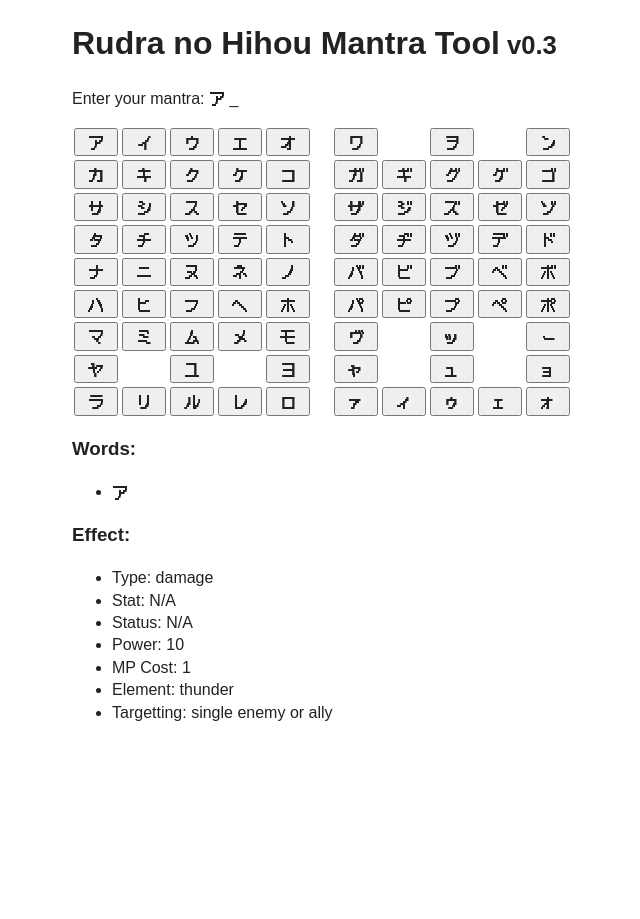
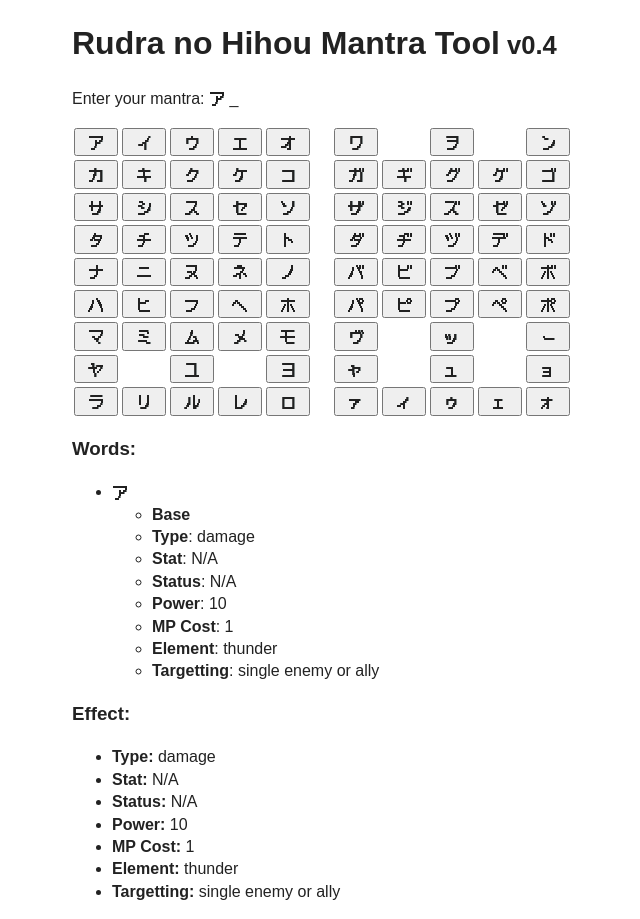
Before and after one commit to IgnacioCartes/rudra-mantras-tool, a plain HTML site: page index.html in a window 1280 px wide. Both pictures are taken after a click on the button 404 px from the left and 142 px from the top of the page. Shown: the whole page, without its empty margins (308-948 px from the left). Before the commit the page ends 800 px from the top, so only its background shows below. Drawn offline with Linux system fonts and the light colour scheme.

Commit message:
First draft of word info for mantras

```diff
--- a/index.html
+++ b/index.html
@@ -18,7 +18,7 @@
 	</head>
 	<body>
 		<div style="width: 520px; margin: 16px auto;">
-			<h1>Rudra no Hihou Mantra Tool<small> v0.3</small></h1>
+			<h1>Rudra no Hihou Mantra Tool<small> v0.4</small></h1>
 			<p>
 				Enter your mantra: <span id="mantra"></span> _
 			</p>
@@ -56,13 +56,13 @@
 				</ul>
 				<h3>Effect:</h3>
 				<ul>
-					<li>Type: <span id="m-type"></span></li>
-					<li>Stat: <span id="m-stat"></span></li>
-					<li>Status: <span id="m-status"></span></li>
-					<li>Power: <span id="m-power"></span></li>
-					<li>MP Cost: <span id="m-mpcost"></span></li>
-					<li>Element: <span id="m-element"></span></li>
-					<li>Targetting: <span id="m-targetting"></span></li>
+					<li><b>Type:</b> <span id="m-type"></span></li>
+					<li><b>Stat:</b> <span id="m-stat"></span></li>
+					<li><b>Status:</b> <span id="m-status"></span></li>
+					<li><b>Power:</b> <span id="m-power"></span></li>
+					<li><b>MP Cost:</b> <span id="m-mpcost"></span></li>
+					<li><b>Element:</b> <span id="m-element"></span></li>
+					<li><b>Targetting:</b> <span id="m-targetting"></span></li>
 				</ul>
 			</div>
 		</div>
--- a/js/app.js
+++ b/js/app.js
@@ -163,18 +163,47 @@
 		// process pieces
 		$("#words").empty();
 		$.each(parsed, function(index, chain) {
-			// display each part
-			var $li = $("<li/>");
-			$li.html(mantraToHTML(chain.chain));
-			$("#words").prepend($li);
-
 			// modify mantra
-			console.log(chain.base, chain.prefix);
-			finalMantra = modifyMantra(
+			//console.log(chain.base, chain.prefix);
+			response = modifyMantra(
 				finalMantra,
 				window.MANTRAS.base[chain.base],
 				window.MANTRAS.prefix[chain.prefix]
 			);
+
+			finalMantra = response.mantra;
+
+			// display each part
+			var $li = $("<li/>");
+			var $wordInfoList = $('<ul class="word-info"/>');
+
+			// create word info list
+			$.each(response.ops, function(i, op) {
+				var key = Object.keys(op)[0];
+				if(key == "base") {
+					// list all properties
+					$wordInfoList.append("<li><b>Base</b></li>");
+					$wordInfoList.append("<li><b>Type</b>: " + typeToString(finalMantra.type) + "</li>");
+					$wordInfoList.append("<li><b>Stat</b>: " + statToString(finalMantra.stat) + "</li>");
+					$wordInfoList.append("<li><b>Status</b>: " + statusToString(finalMantra.status, finalMantra.status2) + "</li>");
+					$wordInfoList.append("<li><b>Power</b>: " + finalMantra.power + "</li>");
+					$wordInfoList.append("<li><b>MP Cost</b>: " + finalMantra.mpCost + "</li>");
+					$wordInfoList.append("<li><b>Element</b>: " + elementToString(finalMantra.element) + "</li>");
+					$wordInfoList.append("<li><b>Targetting</b>: " + targetingToString(finalMantra.targeting) + "</li>");
+				} else {
+					// show mod
+					var $item = $("<li/>");
+					$item.html("<b>" + key + ":</b> " + op[key]);
+					$wordInfoList.append($item);
+				};
+			});
+
+			// append elements to main word list
+			$li.html(mantraToHTML(chain.chain));
+			$li.append($wordInfoList);
+
+			$("#words").append($li);	// read from top to bottom
+			//$("#words").prepend($li);	// read from bottom to top
 		});
 
 		if(finalMantra === undefined)
@@ -207,13 +236,15 @@
 	 * Applies a new prefix or sets a base to a mantra
 	 * Called for every additional word to modify the base
 	 *
-	 * Returns the modified mantra
+	 * Returns and object with:
+	 * - mantra: the modified mantra
+	 * - ops: array with the operations performed to the mantra
 	 *
 	 **/
 	var modifyMantra = function(fMantra, base, prefix) {
 
-		console.log(base);
-		console.log(prefix);
+		// keep track of operations done to mantra
+		var ops = [];
 
 		// misc functions
 		// $C0/D7E6
@@ -228,6 +259,7 @@
 			// FIX - due to an oversight in the code (most likely) the MP cost CAN be 0 at this point (it will be corrected later though)
 			if(fMantra.mpCost < 0) fMantra.mpCost = 1;
 			if(fMantra.mpCost > 63) fMantra.mpCost = 63;
+			if(prefix.mpCost) ops.push({mpCostMod: prefix.mpCost});
 		};
 
 		// varies
@@ -235,6 +267,7 @@
 			fMantra.power += parseInt(prefix.power * (mult || 1));
 			if(fMantra.power < 0) fMantra.power = 0;
 			if(fMantra.power > 255) fMantra.power = 255;
+			if(prefix.power) ops.push({powerMod: prefix.power * (mult || 1)});
 		}
 
 		// $C0/D6CF
@@ -259,16 +292,36 @@
 				fMantra.forms = base.forms;
 				fMantra.type = base.type;
 				fMantra.animation = base.animation;
+				ops.push(
+					{type: typeToString(base.type)},
+					{stat: statToString(base.statEffect)},
+					{status: statusToString(base.status, base.status2)}
+				);
 			};
 
 			if(inh & 2) {
 				fMantra.power = base.power;
 				fMantra.accuracy = base.accuracy;
+				ops.push(
+					{power: base.power},
+					{accuracy: base.accuracy}
+				);
 			};
 
-			if(inh & 4) fMantra.element = base.element;
-			if(inh & 8) fMantra.targeting = base.targeting;
-			if(inh & 16) fMantra.mpCost = base.mpCost;
+			if(inh & 4) {
+				fMantra.element = base.element;
+				ops.push({element: elementToString(base.element)});
+			};
+
+			if(inh & 8) {
+				fMantra.targeting = base.targeting;
+				ops.push({targeting: targetingToString(base.targeting)});
+			};
+
+			if(inh & 16) {
+				fMantra.mpCost = base.mpCost;
+				ops.push({mpCost: base.mpCost});
+			};
 		};
 
 
@@ -276,11 +329,12 @@
 		// if mantra is empty, take base and slap it in mantra
 		if (fMantra === null) {
 			fMantra = $.extend({}, base);
+			ops.push({base: true});
 		} else {
 
 			// prefix handling changes based on type
 			var type = (fMantra.type & 192) >> 6;
-			console.log("type: "+type)
+			console.log("type: " + type)
 
 
 			// acc and mpcost mods run always unless its type 2 base
@@ -301,6 +355,7 @@
 				// opposite elements
 				else if(fMantra.element & oppositeElement(base.element)) {
 					fMantra.power /= 2;
+					ops.push({opposingElementsPower: "x0.5"});
 				}
 				// neutral elements
 				else {
@@ -327,7 +382,11 @@
 				inheritanceMod();
 
 		};
-		return fMantra;
+
+		return {
+			mantra: fMantra,
+			ops: ops
+		};
 	};
 
 
@@ -459,7 +518,6 @@
 				output += '<img src="assets/' + charIndex + '.png"/>';
 			};
 		});
-		console.log(output);
 		return output;
 	};
 
```
